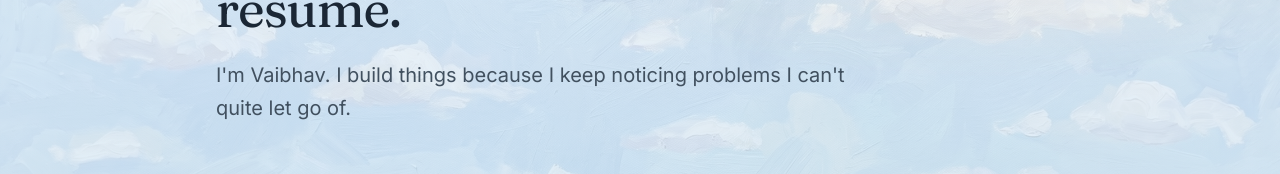
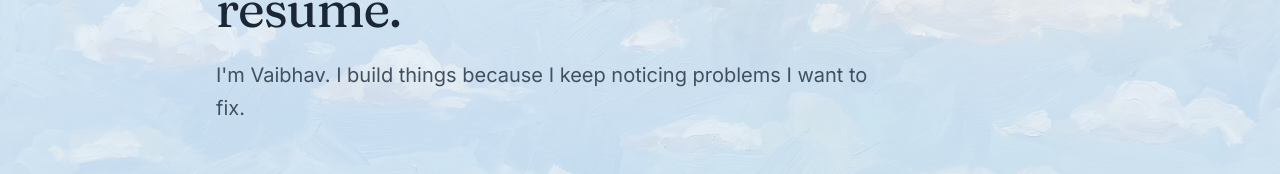
Before and after one commit to vaibhavw30/vibes, a Next.js app: page /about in a window 1280 px wide. Shown: the part 237-411 px from the top of the page. Built offline with nearby package versions, Linux system fonts and the light colour scheme; no server answers.

Commit message:
content: cut three lingering slogan-y lines
Co-Authored-By: Claude Opus 4.8 <noreply@anthropic.com>

```diff
--- a/src/app/about/cooking/page.tsx
+++ b/src/app/about/cooking/page.tsx
@@ -13,7 +13,7 @@ export default function CookingPage() {
       title="Made from whole ingredients."
       intro="Cooking with whole ingredients is what started the whole chain: a garden, then beehives, then me at a farmers' market talking to strangers about pollinators. This is where the food part lives."
     >
-      <ComingLive note="A gallery of things I've actually made goes here: my own photos, warm and a little messy, on purpose. It fills in as I cook." />
+      <ComingLive note="A gallery of things I've actually made goes here: my own photos, not styled. It fills in as I cook." />
     </InterestSubpage>
   );
 }
--- a/src/content/about.ts
+++ b/src/content/about.ts
@@ -17,7 +17,7 @@
 
 /** Lead sentence under the About title. */
 export const aboutLead =
-  "I'm Vaibhav. I build things because I keep noticing problems I can't quite let go of.";
+  "I'm Vaibhav. I build things because I keep noticing problems I want to fix.";
 
 /** The through-line, pulled out as a serif aside. Do not turn it into a slogan. */
 export const aboutThroughLine =
--- a/src/content/projects.ts
+++ b/src/content/projects.ts
@@ -30,7 +30,7 @@ export const projects: Project[] = [
     whyShort:
       "College storage is expensive, inconvenient, and low-trust. Students with spare space would rather earn money hosting it.",
     whyFull:
-      "As an out-of-state student, every May and August brought the same scramble: commercial units sold out months ahead, self-storage needed a car most freshmen don't have, and three-month minimums meant paying for unused time. Meanwhile students with space could be earning from it. BoxIt connects the two: priced per box, restricted to verified .edu peers, with a video-verified chain of custody so trust isn't left to chance.",
+      "As an out-of-state student, every May and August brought the same scramble: commercial units sold out months ahead, self-storage needed a car most freshmen don't have, and three-month minimums meant paying for unused time. Meanwhile students with space could be earning from it. BoxIt connects the two: priced per box, restricted to verified .edu peers, with a video-verified chain of custody.",
     whyStatus: "confirmed",
     typeTag: "Personal",
     domainTags: ["Systems/Backend", "Full-Stack", "Infra/Cloud"],
```
